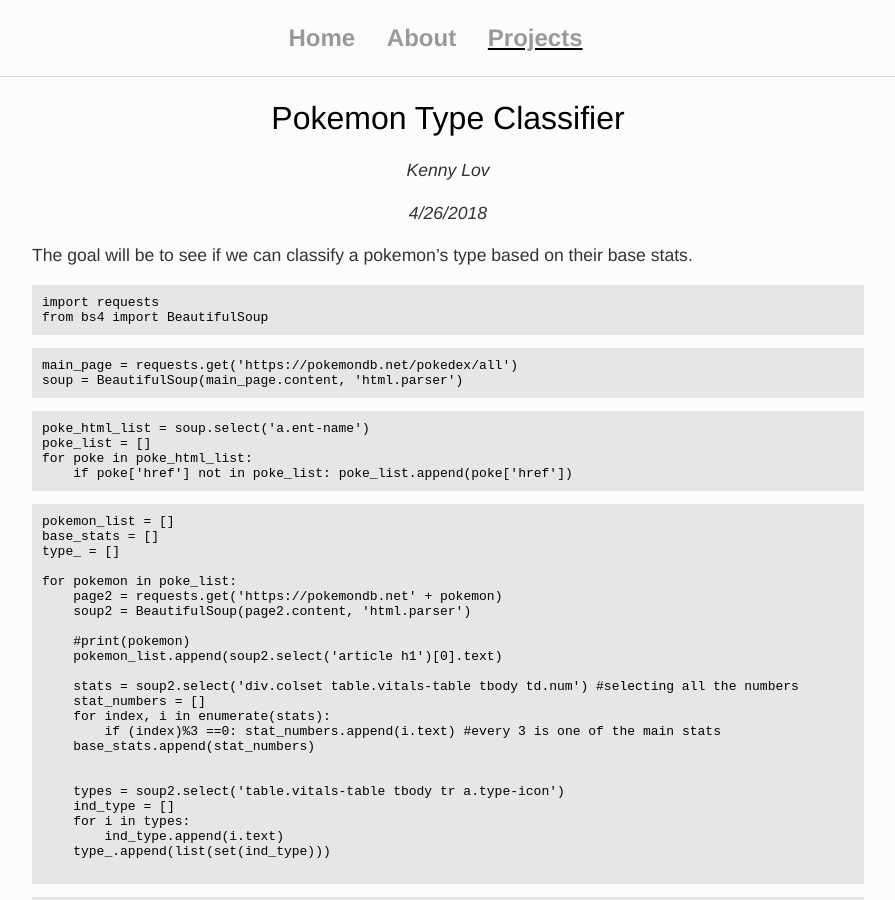
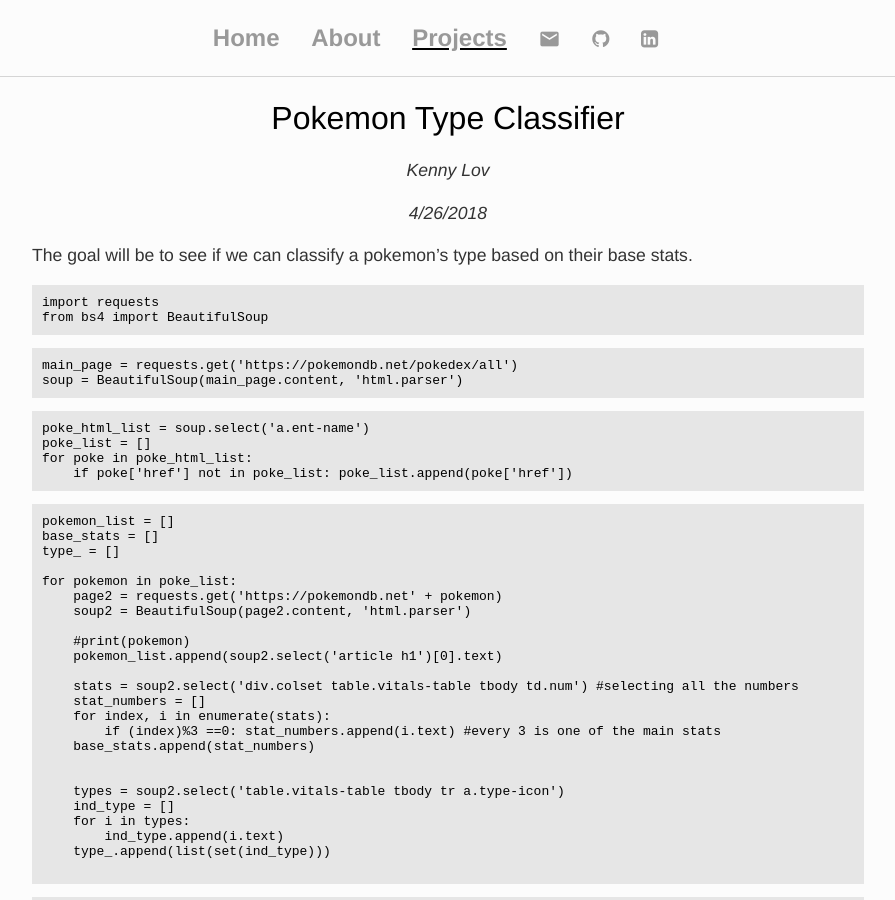
Before and after one commit to clfkenny/clfkenny.github.io, a Jekyll site: the page built from projects/pokemon_classifier/index.md, in a window 1280 px wide and 900 px high. Shown: the whole window, without its empty margins (192-1087 px from the left). Built offline with Jekyll 4.4.1, drawn with Linux system fonts in a browser that asks for light colours.

Commit message:
Update projects.html

```diff
--- a/_layouts/projects.html
+++ b/_layouts/projects.html
@@ -13,6 +13,9 @@
 	        		<li><a href="/">Home</a></li>
 		        	<li><a href="/about">About</a></li>
 	        		<li style = "text-decoration: underline;" ><a href="/projects">Projects</a></li>
+				<li><a href="mailto:lov.kenny1996@gmail.com"><i class="material-icons" style="font-size:22px">email</i></a></li>
+	        		<li><a href="https://github.com/clfkenny"><i class="fa fa-github" style="font-size:20px"></i> </a></li>
+				<li><a href="https://www.linkedin.com/in/kenny-lov/"><i class="fa fa-linkedin-square" style="font-size:20px"></i></a></li>
 	    		</ul>
 			</nav>
 			<div class="container">
```
